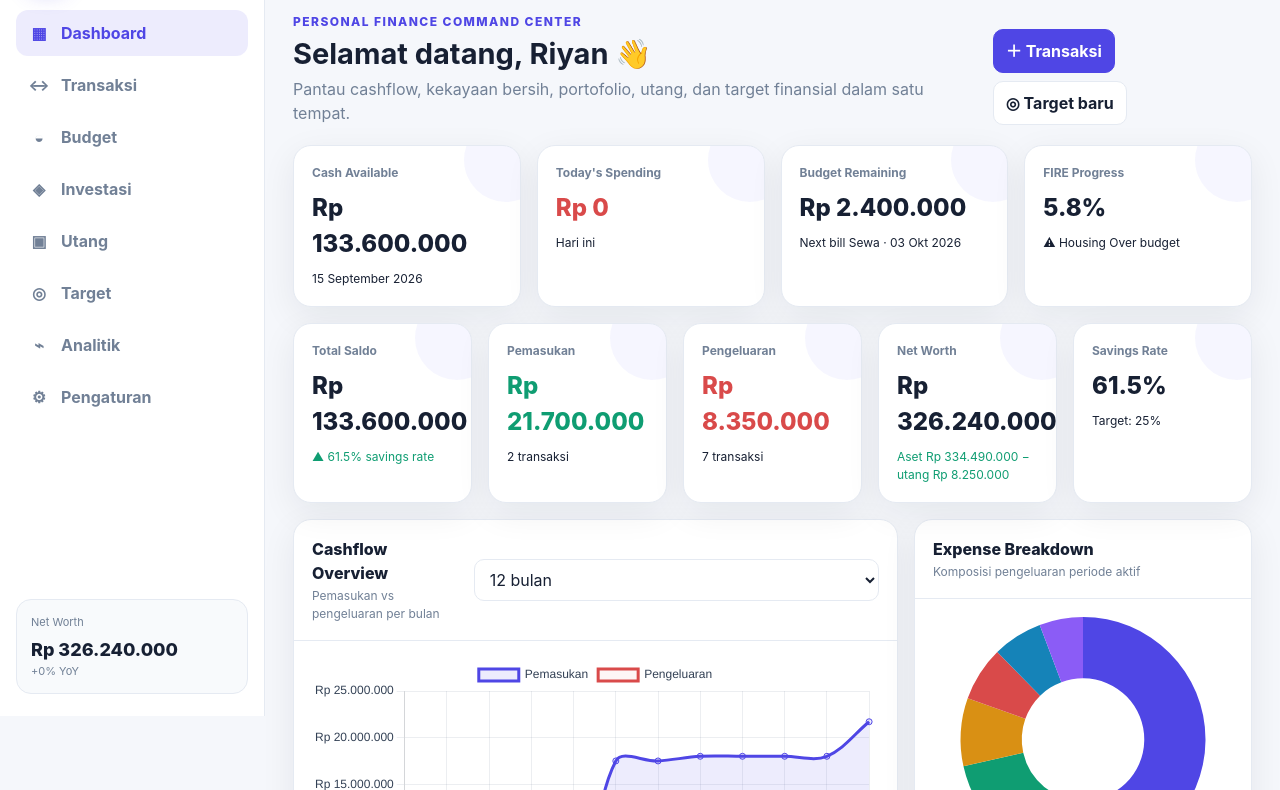
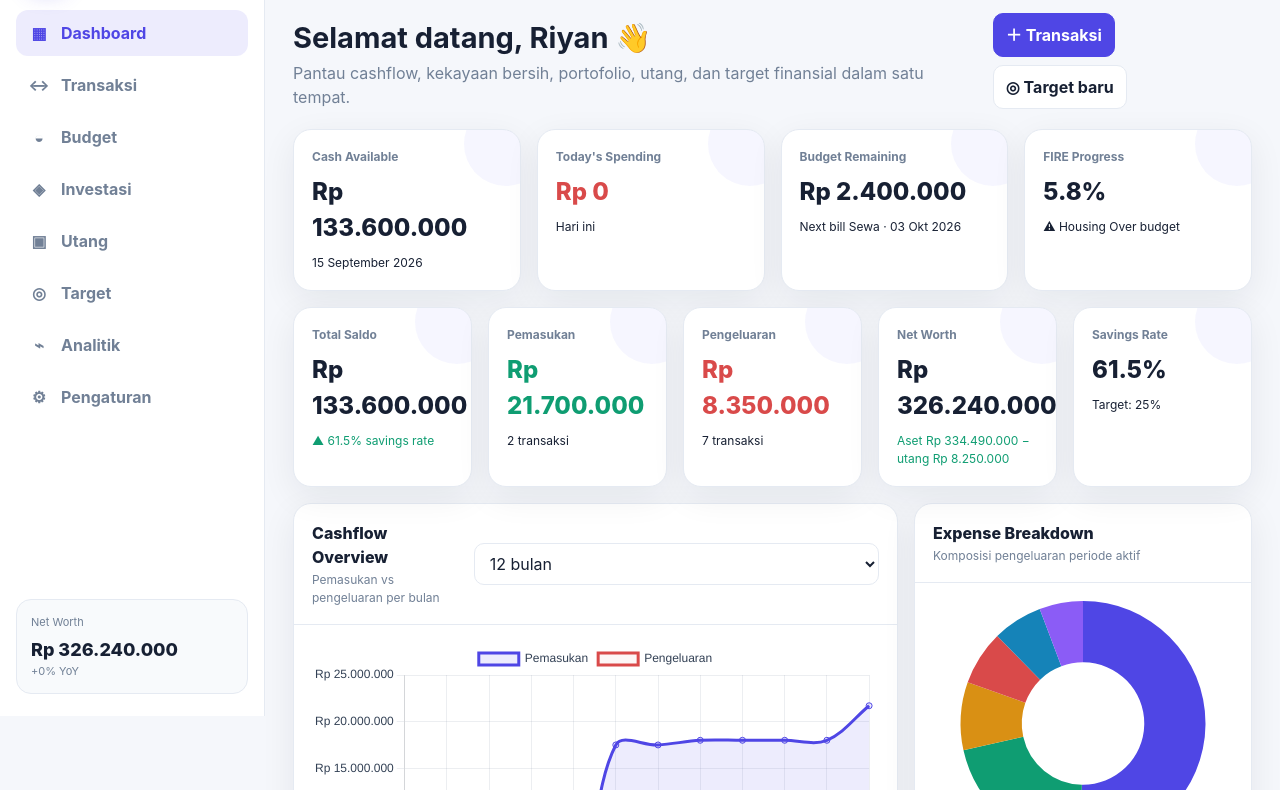
Before and after one commit to ergpyx/finance, a plain HTML site: page index.html in a window 1280 px wide. Shown: the part 84-874 px from the top of the page. Drawn offline with nearby package versions, Linux system fonts and the light colour scheme.

Commit message:
Update FinanceOS

```diff
--- a/index.html
+++ b/index.html
@@ -320,7 +320,6 @@
       <section class="view active" id="view-dashboard">
         <div class="hero">
           <div>
-            <div class="eyebrow">Personal Finance Command Center</div>
             <h2 id="greeting">Selamat datang 👋</h2>
             <p>Pantau cashflow, kekayaan bersih, portofolio, utang, dan target finansial dalam satu tempat.</p>
           </div>
```
